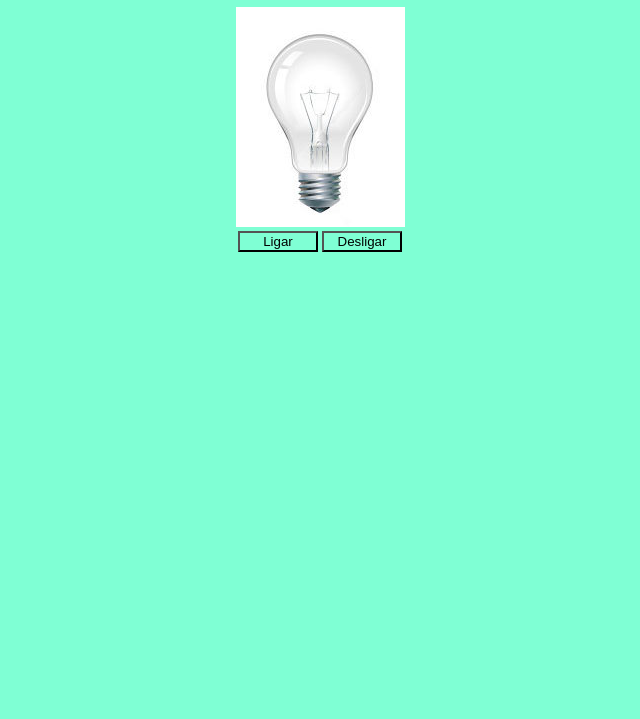
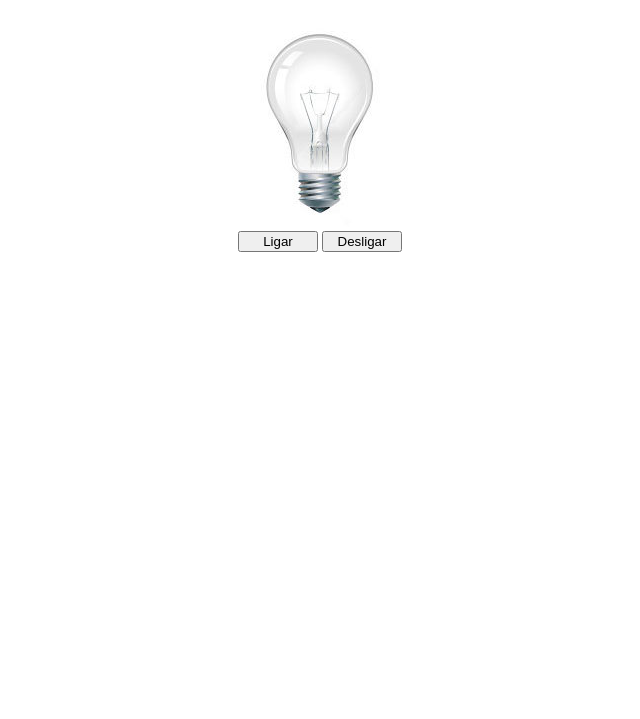
Before and after one commit to bymudboy/projeto-lampada, a plain HTML site: page index.html in a window 1280 px wide. Shown: the part 81-800 px from the top of the page, without its empty margins (320-960 px from the left). Drawn offline with Linux system fonts and the light colour scheme.

Commit message:
eliminando códigos desnecessários

```diff
--- a/style.css
+++ b/style.css
@@ -1,7 +1,3 @@
-*{
-    background-color: aquamarine;
-}
-
 header,
 main {
     display: flex;
```
